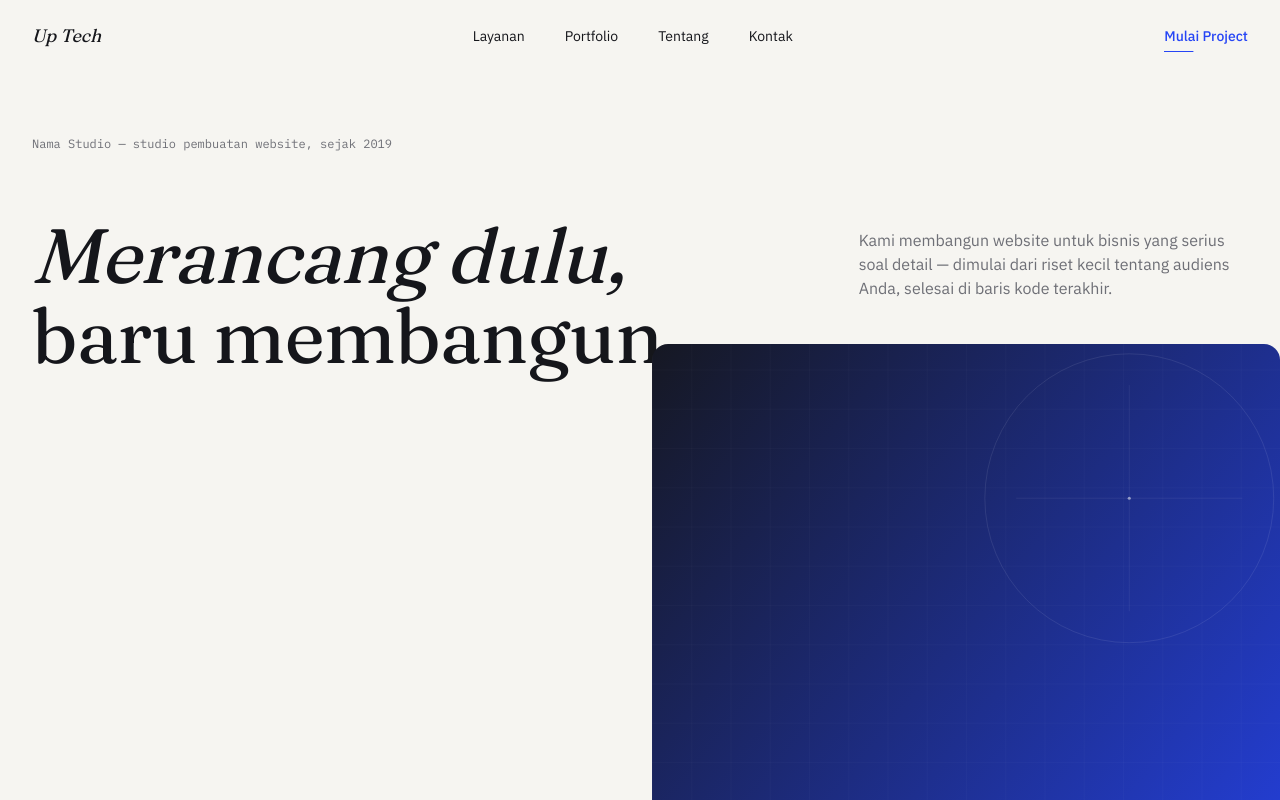
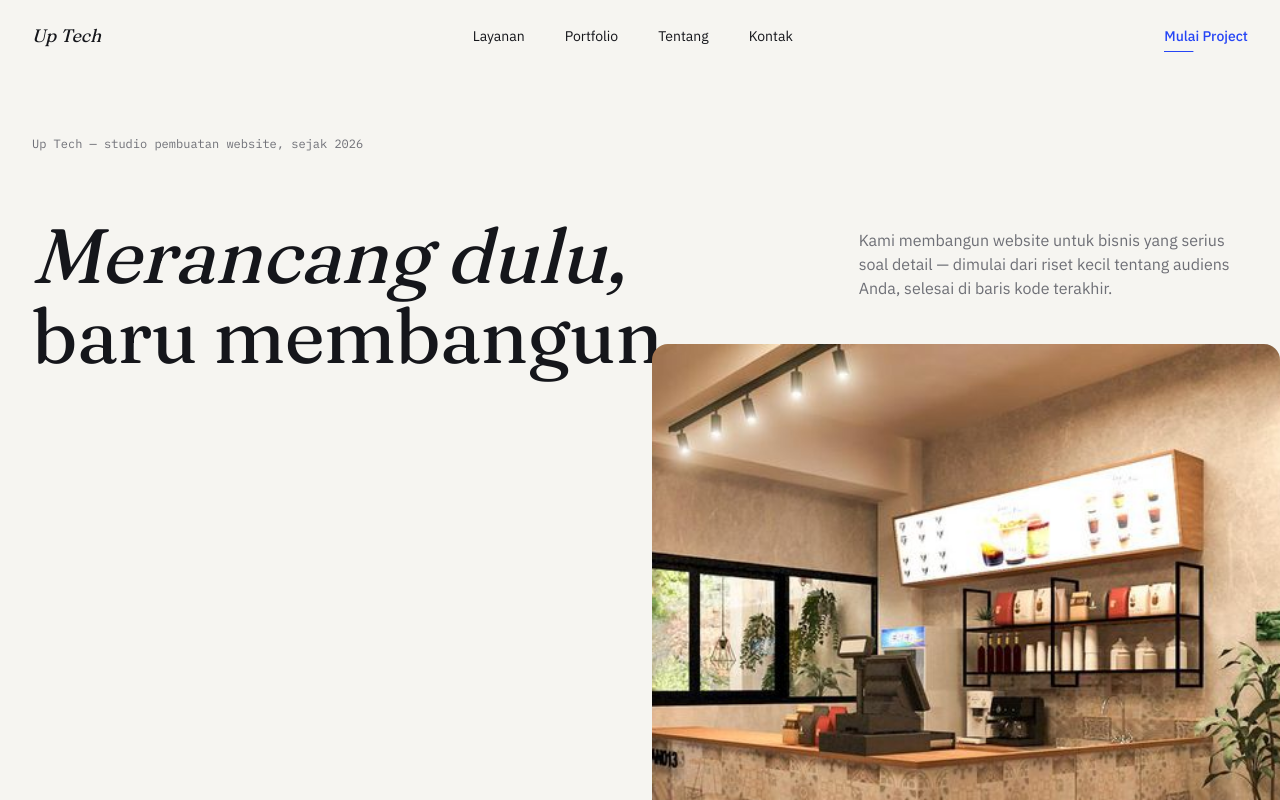
Before and after one commit to naufaldzakwannn/webstudio, a Next.js app: page / in a window 1280 px wide. Shown: the top 800 px of the page. Built offline with nearby package versions, Linux system fonts and the light colour scheme.

Commit message:
Update Data

```diff
--- a/components/sections/Hero.tsx
+++ b/components/sections/Hero.tsx
@@ -8,7 +8,7 @@ export function Hero() {
       <Container>
         <div className="grid grid-cols-1 gap-y-10 md:grid-cols-12 md:gap-x-6 md:gap-y-16">
           <p className="animate-fade-up font-mono text-xs text-muted md:col-span-5" style={{ animationDelay: "0ms" }}>
-            Nama Studio — studio pembuatan website, sejak 2019
+            Up Tech — studio pembuatan website, sejak 2026
           </p>
 
           <h1 className="animate-rise font-display text-[clamp(2.25rem,1.6rem+4vw,5.75rem)] leading-[1.04] text-foreground md:col-span-12 lg:col-span-8 lg:col-start-1">
@@ -33,7 +33,7 @@ export function Hero() {
           <div className="animate-rise group relative md:col-span-8 md:col-start-5 md:mr-[calc(var(--bleed)*-1)] lg:col-span-6 lg:col-start-7 lg:-mt-24">
             <div className="relative aspect-[4/5] overflow-hidden rounded-(--radius-lg) md:aspect-auto md:h-[clamp(24rem,85vh,44rem)]">
               <Image
-                src="/projects/featured-01.svg"
+                src="/projects/kopi.jpeg"
                 alt="Preview visual salah satu project — studi kasus Ruang Kopi ID"
                 fill
                 priority
```
Also changed, not shown: components/portfolio/ProjectShowcase.tsx (+0 -11 lines), public/projects/kopi.jpeg (added).
